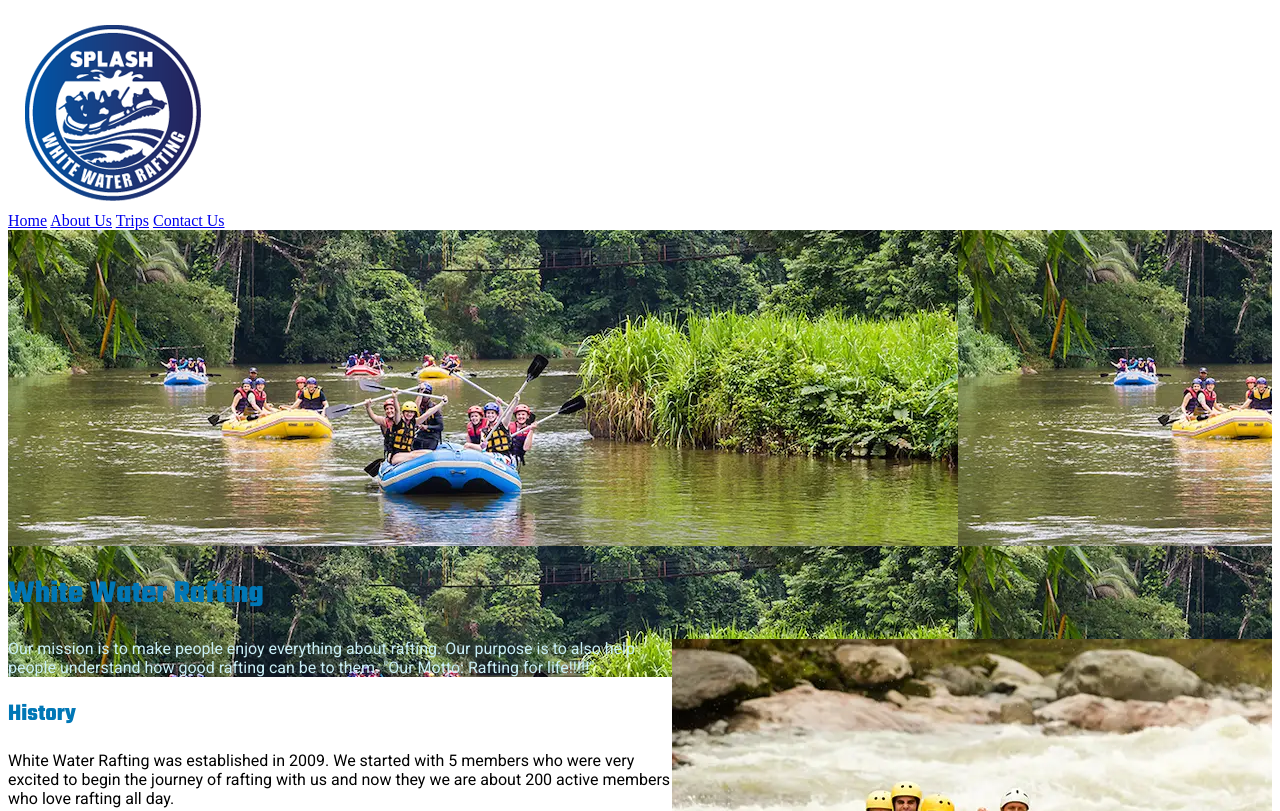
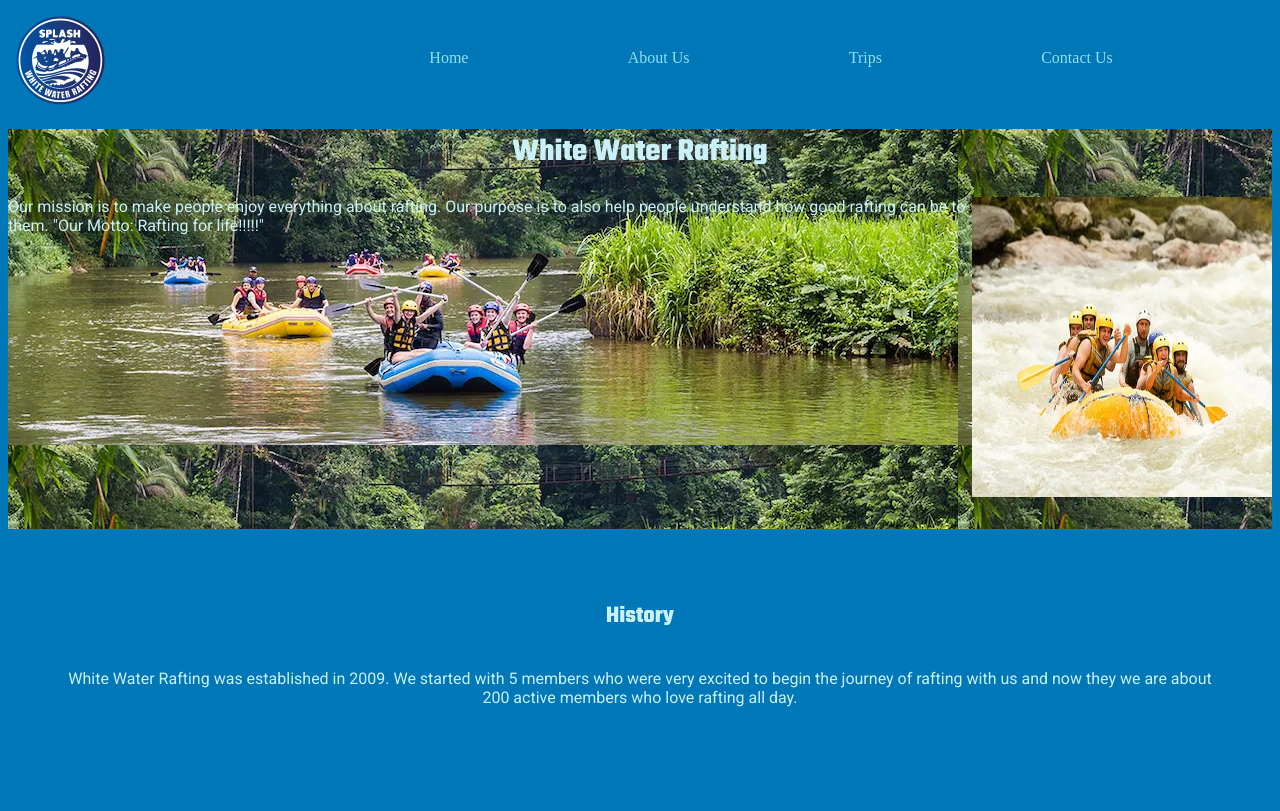
Before and after one commit to Godfred48/wdd130, a plain HTML site: page wwr/about.html in a window 1280 px wide. Shown: the top 811 px of the page. Drawn offline with Linux system fonts and the light colour scheme.

Commit message:
week 4(about us page layout)

```diff
--- a/wwr/about.html
+++ b/wwr/about.html
@@ -15,17 +15,18 @@
     <!-- Header content -->
     <header>
         <img src="images/z-splash.png" alt="logo">
-        <nav>
+        <nav class="nav-header">
             <a href="index.html">Home</a>
             <a href="about.html">About Us</a>
             <a href="trips.html">Trips</a>
             <a href="contact.html">Contact Us</a>
         </nav>
     </header>
+
     <!-- Main body content -->
     <main>
         <div class="hero">
-            <img src="images/hero_image.webp">
+            <!-- <img src="images/hero_image.webp" class="heroimg" > -->
             <h1>White Water Rafting</h1>
             <article>
                 <img src="images/small_image.webp" alt="article_img"  class="article-image">
@@ -35,13 +36,13 @@
                 </p>
             </article>
         </div>
-
-        <section>
+        <section class="history">
             <h2>History</h2>
             <p> White Water Rafting was established in 2009. We started with 5 members who were very excited to begin the journey
                 of rafting with us and now they we are about 200 active members who love rafting all day.
             </p>
         </section>
+
         <section>
             <h2>Adventure Awaits You!</h2>
             <img src="images/rafting_1.webp" alt="rafting1">
@@ -52,7 +53,7 @@
         </section>
     </main>
 
-    <!-- Footer content -->
+     <!-- Footer content -->
      <footer>
         <p>©️ 2025 | Rafting Company Name |Godfred Agbogah</p>
         <nav>
@@ -70,5 +71,12 @@
      </footer>
 
 
+
+
+
+
+
+
+
 </body>
 </html>
--- a/wwr/styles/rafting.css
+++ b/wwr/styles/rafting.css
@@ -1,20 +1,24 @@
 :root {
-    --heading-color: #0077B6;
+    --heading-color: #CAF0F8;
     --heading-font: 'Teko', sans-serif;
     --paragraph-font: 'Roboto', sans-serif;
     --paragraph-color:#CAF0F8;
-    --header-backgorund:#0077B6;
+    --header-background:#0077B6;
     --main-background:#90E0EF;
     --section-background:#CAF0F8;
 }
 
+body{
+    background-color: #0077B6;
+}
 h1, h2{
-    color:var(--header-backgorund);
+    color:var(--heading-color);
     font-family: var(--heading-font);
 }
 
 p{
     font-family: var(--paragraph-font);
+    color:var(--paragraph-color);
 }
 
 footer a{
@@ -26,14 +30,21 @@ footer a{
 
 .hero {
     background: url('../images/hero_image.webp');
-    position:relative;
+    display:block;
+    width:100%;
+    height:400px;
+}
+
+.heroimg{
+    position:absolute;
     display:block;
     width:100%;
     height:auto;
 }
 
-.hero h1 p{
-    position:absolute;
+h1{
+    position: relative;
+    text-align: center;
 }
 
 
@@ -41,6 +52,82 @@ article {
     color: var(--paragraph-color);
 
 }
+article p{
+    position:relative;
+
+}
 article img{
+    position:relative;
     float: right;
+    width: 300px;
+    height: 300px;
 }
+
+header{
+    display:grid;
+    grid-template-columns: 1fr 2fr;
+    background:  var(--header-background);
+}
+
+.nav-header{
+    display: flex;
+    align-items: center;
+    justify-content: center;
+}
+
+nav a{
+    display: flex;
+    text-decoration: none;
+    flex: 1 1 auto;
+    color:#90E0EF;
+}
+
+a:hover{
+    text-decoration: underline;
+}
+
+header img {
+    width :100px;
+    height:100px;
+}
+
+.history{
+    display: grid;
+    align-items: center;
+    justify-content: center;
+    text-align: center;
+    padding: 50px;
+}
+
+section img {
+    width:200px;
+    height:200px;
+    margin-left: 80px;
+}
+
+section{padding: 50px;}
+
+section h2{
+    text-align: center;
+}
+
+footer{
+    display: grid;
+    grid-template-columns: 3fr 0.5fr;
+    padding:20px;
+    border-top: 1px solid black;
+}
+
+footer nav{
+    display: flex
+}
+
+
+footer img {
+    width:50px;
+    height:50px;
+}
+
+footer p{
+    text-align: center;
+}
```
